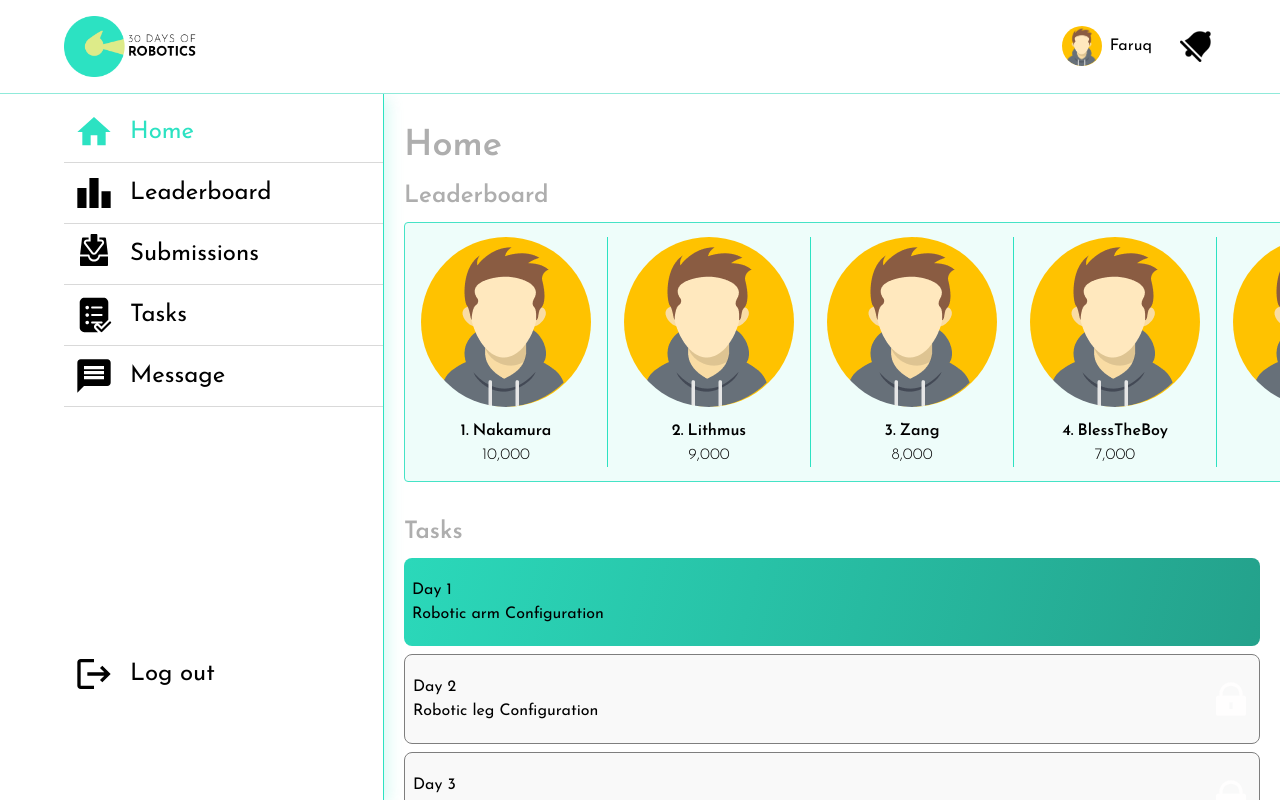
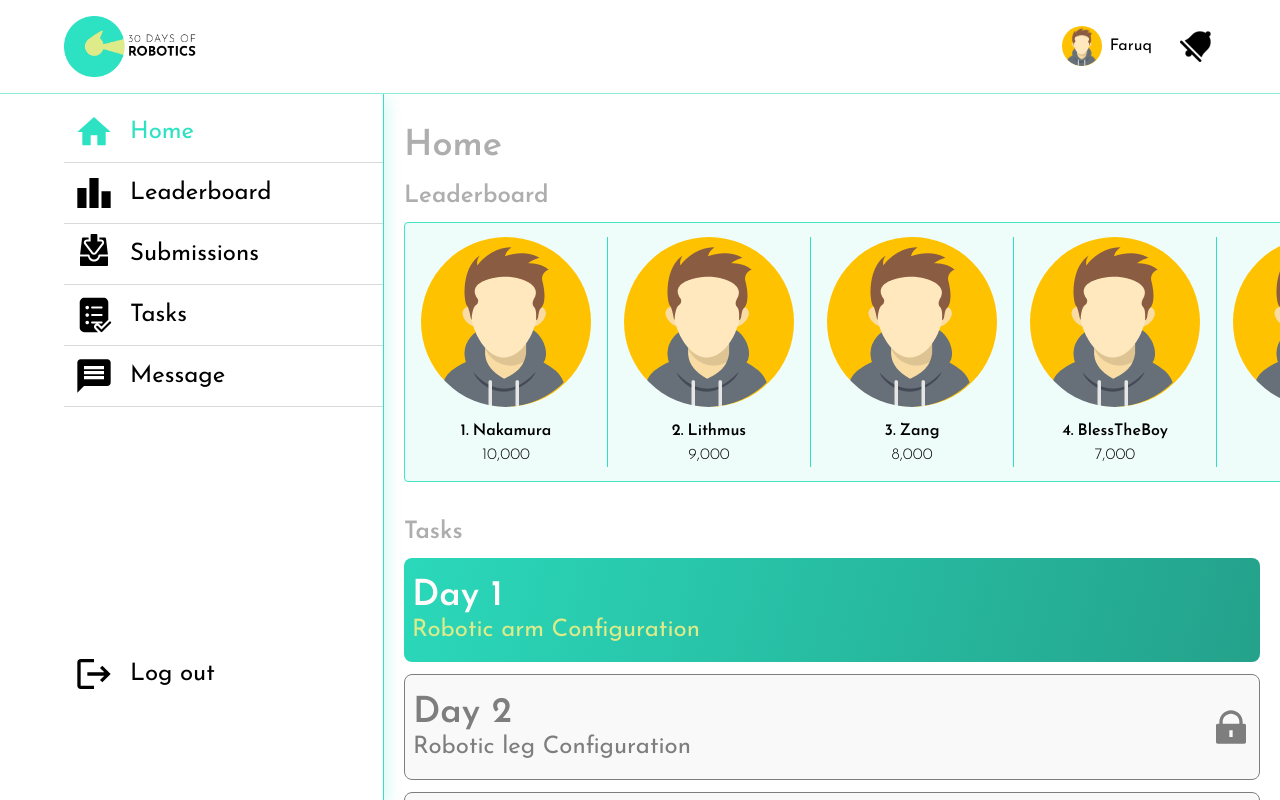
Before and after one commit to matincodes/30_days_of_robotics, a Next.js app in the folder frontend/: page / in a window 1280 px wide. Built offline with nearby package versions, Linux system fonts and the light colour scheme.

Commit message:
list tasks

```diff
--- a/frontend/components/Tasks.tsx
+++ b/frontend/components/Tasks.tsx
@@ -221,7 +221,7 @@ const Tasks = ({ variant, className }: Props) => {
         Tasks
       </h2>
       {variant === "list" ? (
-        <div className="grid gap-2 px-[10px] lg:px-5">
+        <div className="grid gap-3 px-[10px] lg:px-5">
           {tasks.map((task) => (
             <ListItem task={task} key={task.id} />
           ))}
@@ -240,25 +240,37 @@ const Tasks = ({ variant, className }: Props) => {
 export default Tasks;
 
 const ListItem = ({ task }: { task: taskItem }) => {
-  return (
+  return task.unlocked ? (
     <Link href={`/tasks/${task.id}`}>
       <div
-        className={`px-2 py-5 flex items-center rounded-lg ${
-          task.unlocked ? "" : "border border-[#7E7E7E]"
-        }`}
+        className="px-2 py-5 flex items-center rounded-lg gap-4"
         style={{
-          background: task.unlocked
-            ? "linear-gradient(105.1deg, #2CE2C2 -17.57%, #1F7B6B 169.54%)"
-            : "#F9F9F9",
+          background:
+            "linear-gradient(105.1deg, #2CE2C2 -17.57%, #1F7B6B 169.54%)",
         }}
       >
-        <div className="grow">
-          <p className="">Day {task.day}</p>
-          <p>{task.title}</p>
+        <div className="grow flex gap-4 items-center lg:items-start lg:flex-col lg:gap-1 ">
+          <p className="font-semibold leading-6 text-2xl lg:text-4xl lg:leading-9 text-[#FFFBFB]">
+            Day {task.day}
+          </p>
+          <p className="grow text-base leading-4 font-norma lg:text-2xl lg:leading-6 text-[#DDEB89]">
+            {task.title}
+          </p>
         </div>
-        {!task.unlocked && <Lock />}
       </div>
     </Link>
+  ) : (
+    <div className="px-2 py-5 flex items-center rounded-lg gap-4 border border-[#7E7E7E] bg-[#F9F9F9] cursor-not-allowed">
+      <div className="grow flex items-center lg:items-start gap-4 lg:flex-col lg:gap-1 ">
+        <p className="font-semibold leading-6 text-2xl lg:text-4xl lg:leading-9 text-[#7E7E7E]">
+          Day {task.day}
+        </p>
+        <p className="grow text-base leading-4 font-norma lg:text-2xl lg:leading-6 text-[#7E7E7E]">
+          {task.title}
+        </p>
+      </div>
+      <Lock className="fill-[#7E7E7E]" />
+    </div>
   );
 };
 
```
